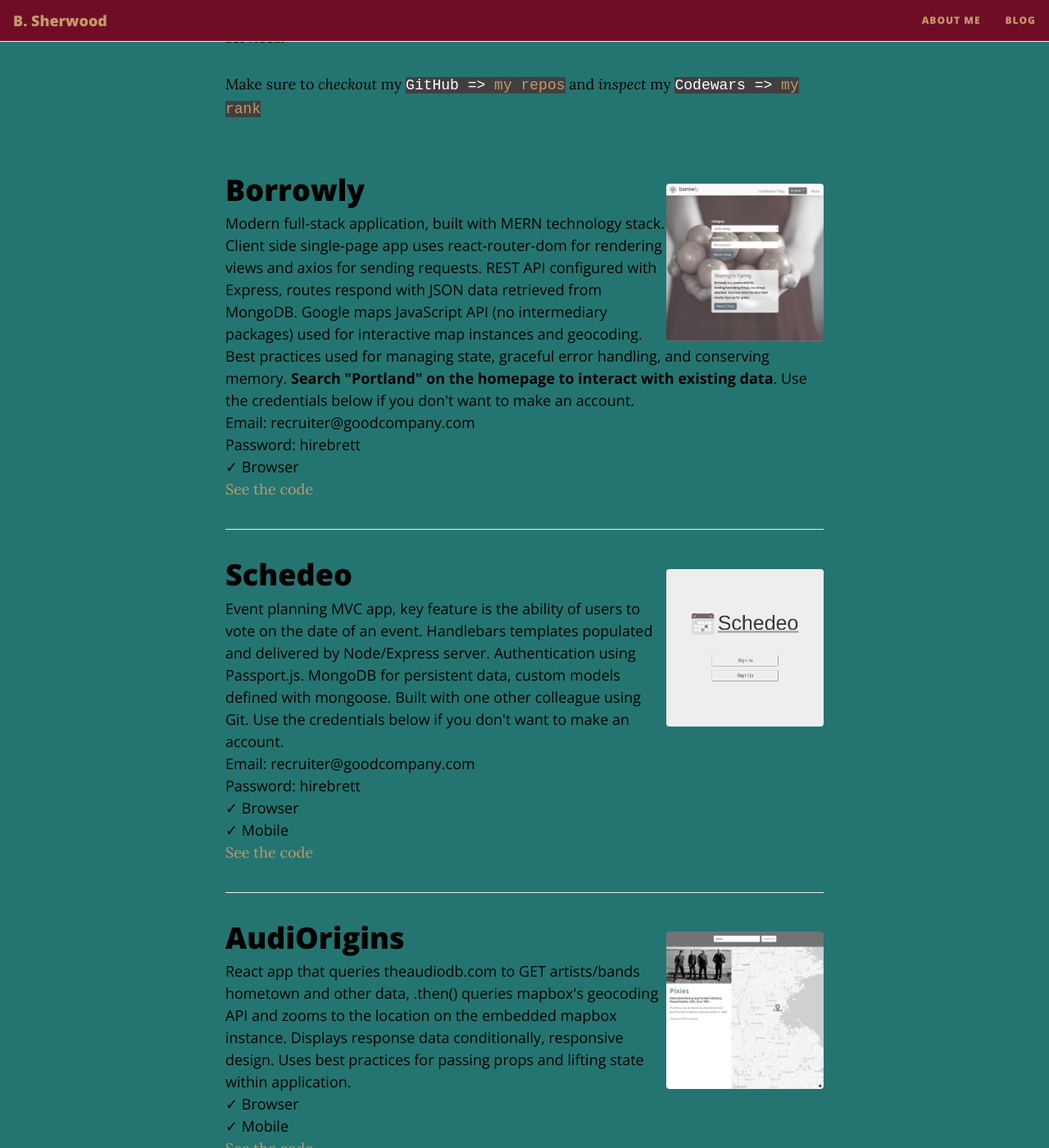
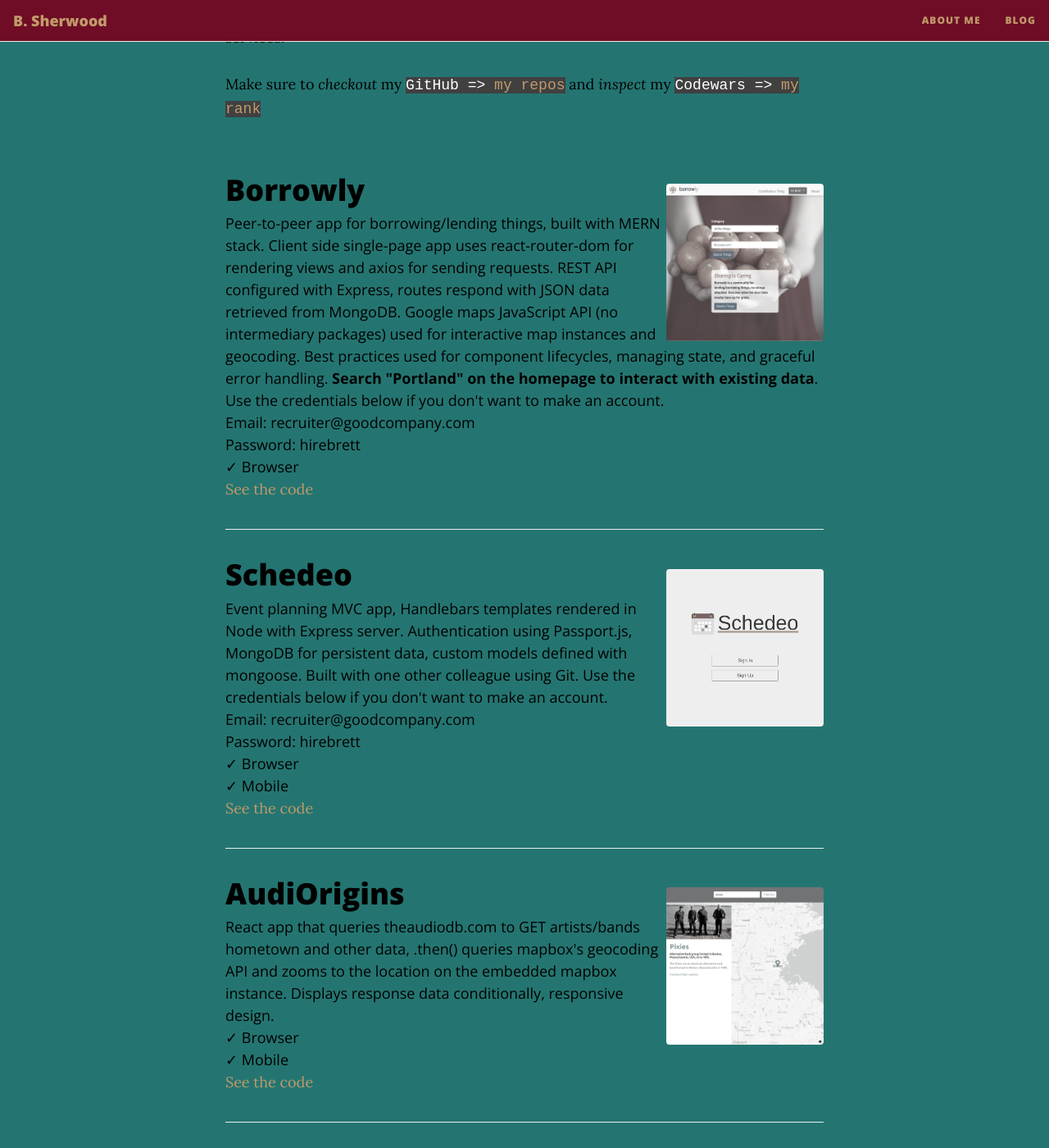
Before and after one commit to clockmakerbrett/clockmakerbrett.github.io, a Jekyll site: the page built from index.html, in a window 1280 px wide and 1400 px high, scrolled down 353 px. Shown: the whole window at 82% size. Built offline with Jekyll 4.4.1, drawn with Linux system fonts in a browser that asks for light colours; nearby versions of some CDN libraries; the list of posts is cut into pages by our own code; some of the changed text lies outside the part shown.

Commit message:
project details

```diff
--- a/index.html
+++ b/index.html
@@ -30,13 +30,13 @@
         </a>
       </div>
       <div class="post-entry">
-        Modern full-stack application, built with MERN technology stack. Client side single-page app uses
+        Peer-to-peer app for borrowing/lending things, built with MERN stack. Client side single-page app uses
         react-router-dom for rendering views and axios for sending requests. REST API configured with Express, routes
         respond with JSON data retrieved from MongoDB. Google maps JavaScript API (no intermediary packages) used for
-        interactive map instances and geocoding. Best practices used for managing state, graceful error handling, and
-        conserving memory. <b>Search "Portland" on the homepage to interact with existing data</b>. Use the credentials
-        below if you don't want to make an account.<br />Email: recruiter@goodcompany.com <br />Password: hirebrett
-        <br />&check; Browser
+        interactive map instances and geocoding. Best practices used for component lifecycles, managing state, and
+        graceful error handling. <b>Search "Portland" on the homepage to interact with existing data</b>. Use the
+        credentials below if you don't want to make an account.<br />Email: recruiter@goodcompany.com <br />Password:
+        hirebrett <br />&check; Browser
       </div>
       <a class="repo-link" href="https://github.com/clockmakerbrett/borrowly" target="_blank">See the code</a>
     </div>
@@ -52,11 +52,10 @@
         </a>
       </div>
       <div class="post-entry">
-        Event planning MVC app, key feature is the ability of users to vote on the date of an event. Handlebars
-        templates populated and delivered by Node/Express server. Authentication using Passport.js. MongoDB for
-        persistent data, custom models defined with mongoose. Built with one other colleague using Git. Use the
-        credentials below if you don't want to make an account.<br />Email: recruiter@goodcompany.com<br />Password:
-        hirebrett<br />&check; Browser <br />&check; Mobile
+        Event planning MVC app, Handlebars templates rendered in Node with Express server. Authentication using
+        Passport.js, MongoDB for persistent data, custom models defined with mongoose. Built with one other colleague
+        using Git. Use the credentials below if you don't want to make an account.<br />Email:
+        recruiter@goodcompany.com<br />Password: hirebrett<br />&check; Browser <br />&check; Mobile
       </div>
       <a class="repo-link" href="https://github.com/clockmakerbrett/schedeo" target="_blank">See the code</a>
     </div>
@@ -74,7 +73,7 @@
       <div class="post-entry">
         React app that queries theaudiodb.com to GET artists/bands hometown and other data, .then() queries mapbox's
         geocoding API and zooms to the location on the embedded mapbox instance. Displays response data conditionally,
-        responsive design. Uses best practices for passing props and lifting state within application.
+        responsive design.
         <br />&check; Browser <br />&check; Mobile
       </div>
       <a class="repo-link" href="https://github.com/clockmakerbrett/audiorigins" target="_blank">See the code</a>
@@ -111,9 +110,9 @@
         </a>
       </div>
       <div class="post-entry">
-        A silly game, coded entirely from scratch by yours truly, in vanilla JS. Animated with the html canvas API.
-        Spatial logic, collision detection, and animation loop defined using methods and classes, applying principles of
-        functional and object-oriented programming. Best practices used to keep it DRY and SOLID.<br />&check; Browser
+        A silly game, coded in vanilla JS and animated with the html canvas API. Spatial logic, collision detection, and
+        animation loop defined using methods and classes, applying principles of functional and object-oriented
+        programming. Best practices used to keep it DRY and SOLID.<br />&check; Browser
       </div>
       <a class="repo-link" href="https://github.com/clockmakerbrett/avoid-corona" target="_blank">See the code</a>
     </div>
```
